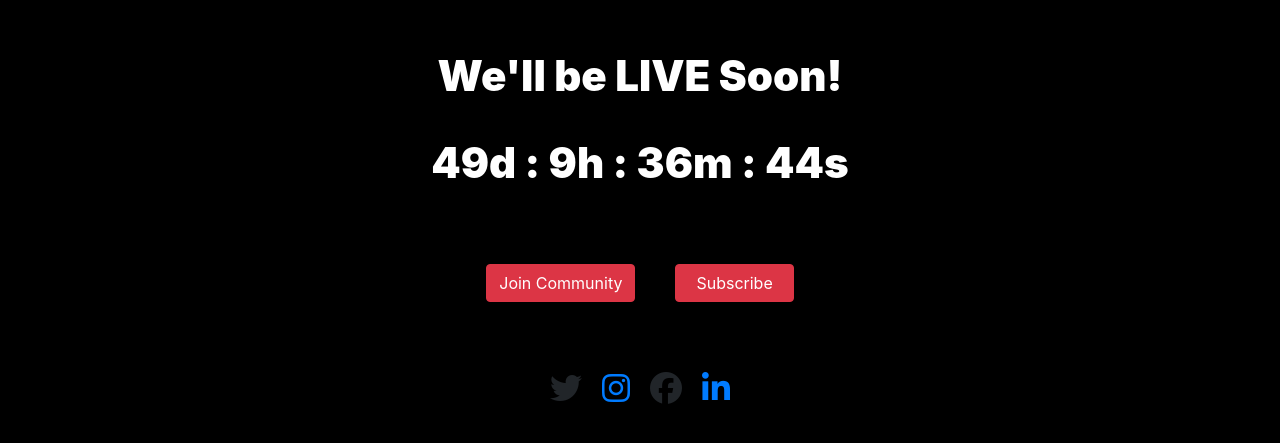
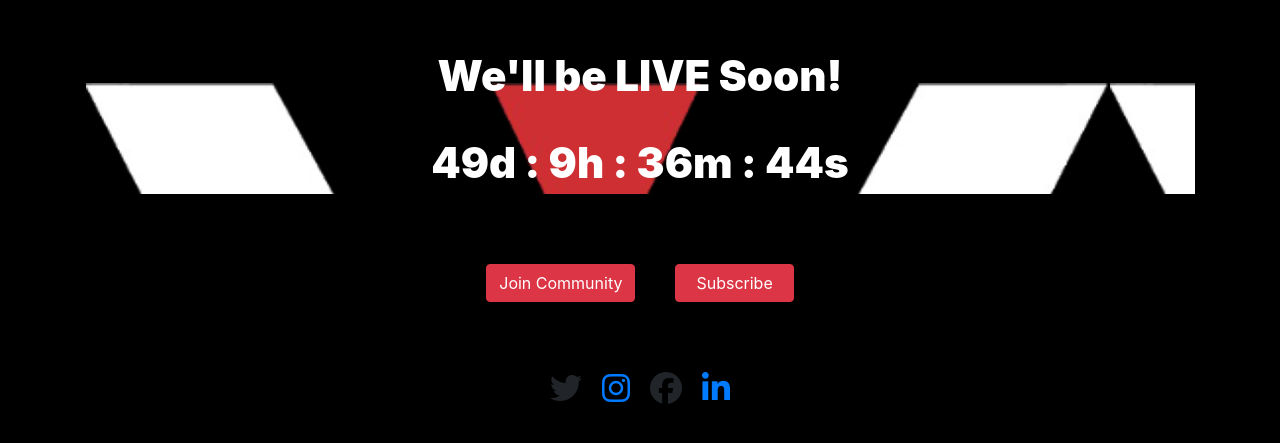
Before and after one commit to Himanshusinghofficial/Workable, a React (Create React App) app: page / in a window 1280 px wide. Shown: the part 149-592 px from the top of the page. Built offline with nearby package versions, Linux system fonts and the light colour scheme.

Commit message:
add image

```diff
--- a/package.json
+++ b/package.json
@@ -1,4 +1,5 @@
 {
+  "homepage": "http://Himanshusinghofficial.github.io/Workable",
   "name": "testing",
   "version": "0.1.0",
   "private": true,
@@ -34,5 +35,8 @@
       "last 1 firefox version",
       "last 1 safari version"
     ]
+  },
+  "devDependencies": {
+    "gh-pages": "^3.1.0"
   }
 }
--- a/src/App.js
+++ b/src/App.js
@@ -2,6 +2,7 @@ import React, { Component } from "react";
 // import { BrowserRouter as Router, Route, Switch } from 'react-router-dom'
 import "./App.css";
 import "./App.module.css"
+import Image from './Component/Image/Logo.png'
 
 class App extends Component {
 
@@ -9,7 +10,7 @@ class App extends Component {
   render() {
     return (
       <div className="container">
-      <div id="countdown" style={{textAlign:'center'}}>
+      <div className="countdown" style={{textAlign:'center', backgroundImage:`url(${Image})`}}>
        {/* <h1 style={{fontSize:'50px'}}>THE WORKABLE</h1> */}
        <h2 style={{color:'white'}}>We'll be LIVE Soon!</h2>
        <p id="demo" style={{color:'white'}}></p>
--- a/src/App.module.css
+++ b/src/App.module.css
@@ -42,7 +42,7 @@ body {
     }
   }
 
-  #countdown {
+  .countdown {
 
     @media screen and(480px) {
       height: 300px;
```
Also changed, not shown: 1 other file (tests, documents, lock files or other folders).
